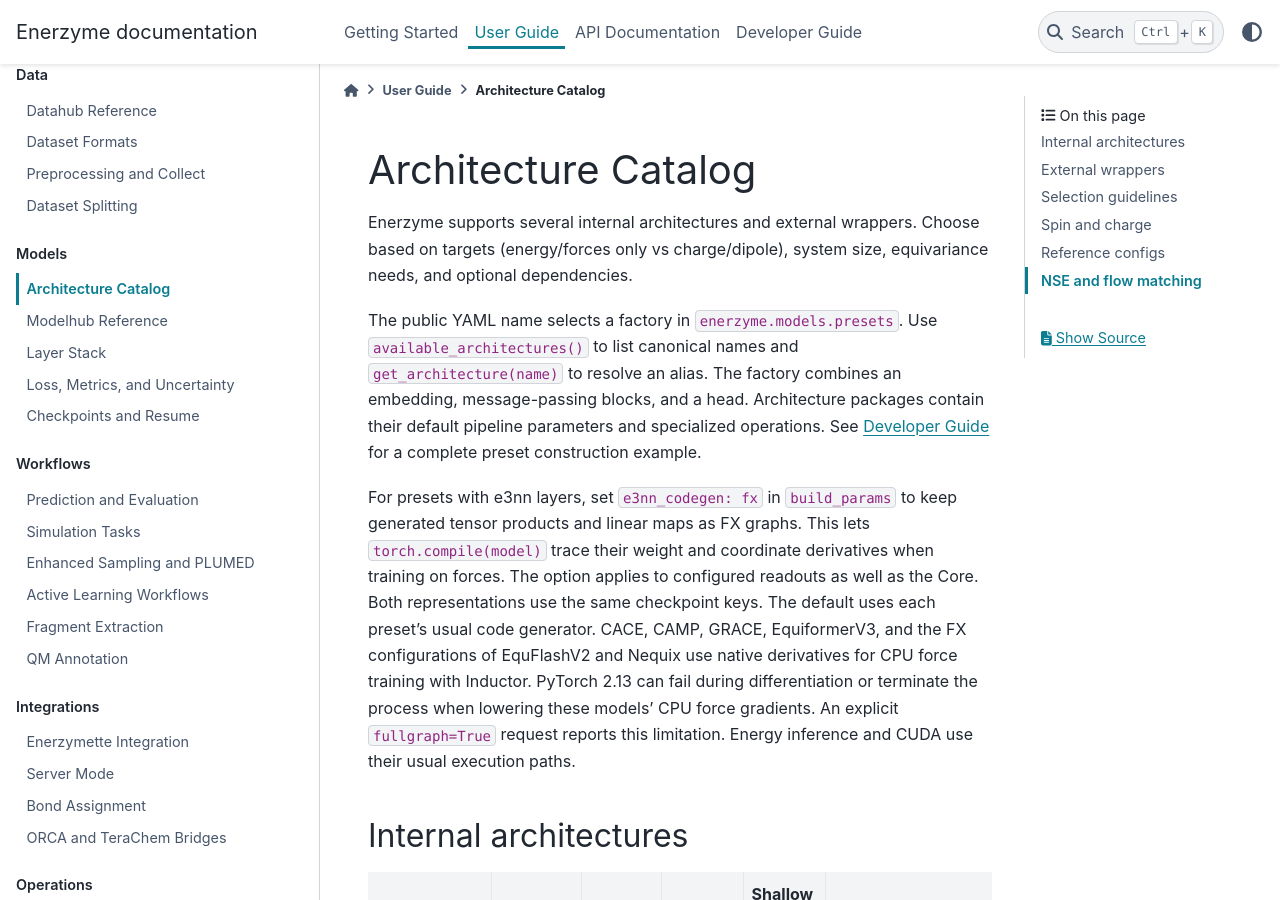
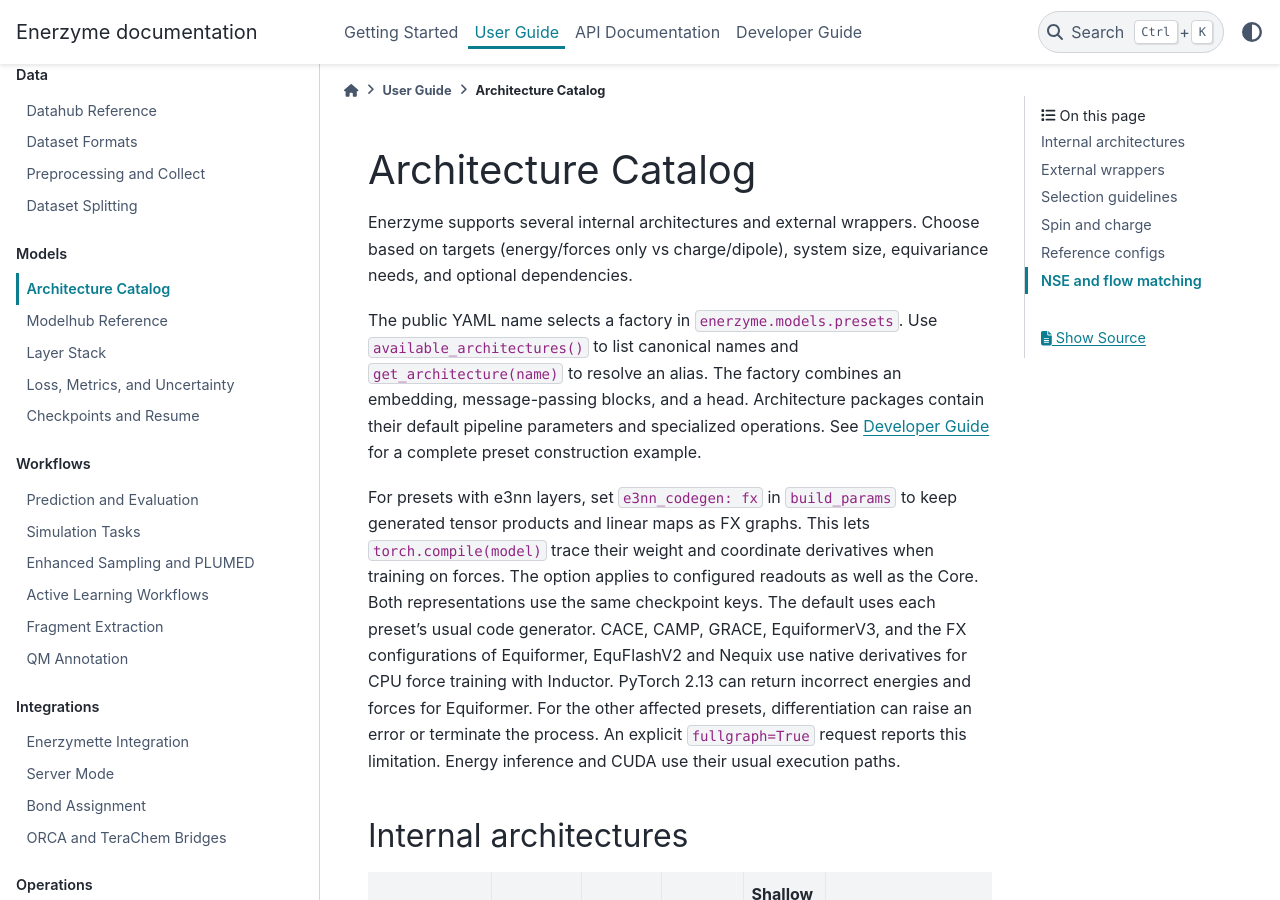
Before and after one commit to Benzoin96485/Enerzyme, a Sphinx documentation site: the page built from docs/user_guide/models/architecture_catalog.rst, in a window 1280 px wide and 900 px high. Built offline with Sphinx 7.4.7 and the PyData theme 0.15.4, drawn with Linux system fonts in a browser that asks for light colours.

Commit message:
Retain native Equiformer derivatives for FX CPU force training
Co-authored-by: Weiliang Luo <luowl7@mit.edu>

```diff
--- a/docs/user_guide/models/architecture_catalog.rst
+++ b/docs/user_guide/models/architecture_catalog.rst
@@ -16,12 +16,12 @@ This lets :code:`torch.compile(model)` trace their weight and coordinate
 derivatives when training on forces. The option applies to configured
 readouts as well as the Core. Both representations use the same checkpoint
 keys. The default uses each preset's usual code generator.
-CACE, CAMP, GRACE, EquiformerV3, and the FX configurations of EquFlashV2
-and Nequix use native derivatives for CPU force training with Inductor.
-PyTorch 2.13 can fail during differentiation or terminate the process
-when lowering these models' CPU force gradients. An explicit
-:code:`fullgraph=True` request reports this limitation. Energy inference
-and CUDA use their usual execution paths.
+CACE, CAMP, GRACE, EquiformerV3, and the FX configurations of Equiformer,
+EquFlashV2 and Nequix use native derivatives for CPU force training with
+Inductor. PyTorch 2.13 can return incorrect energies and forces for Equiformer.
+For the other affected presets, differentiation can raise an error or terminate
+the process. An explicit :code:`fullgraph=True` request reports this limitation.
+Energy inference and CUDA use their usual execution paths.
 
 Internal architectures
 ----------------------
```
Also changed, not shown: 2 other files.
